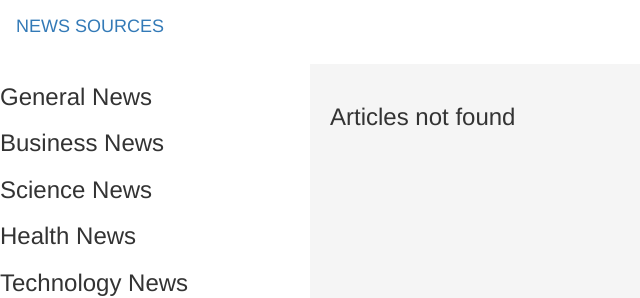
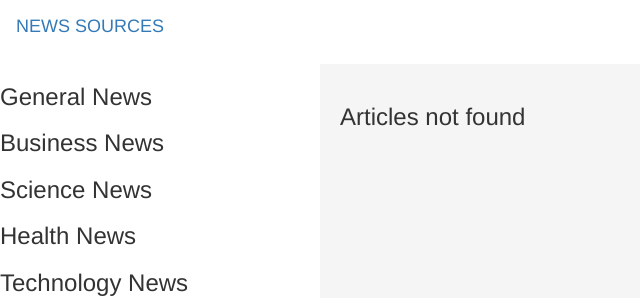
Before and after one commit to p-koskey/news-sources, a Flask app: template app/templates/article.html in a window 1280 px wide. Shown: the top 298 px of the page, without its empty margins (0-640 px from the left). Run offline with Flask 2, Linux system fonts and the light colour scheme; the template is opened without the code that fills it, so the values that code supplies are empty; some libraries are stand-ins or nearby versions.

Commit message:
fixed errors and added reponsive widthe to css file

```diff
--- a/app/static/css/index.css
+++ b/app/static/css/index.css
@@ -8,13 +8,14 @@
 }
 
 .sidebar{
-    width:300px;
+  width:25%;
+  overflow-wrap: break-word;
 }
 
 .main{
 background-color: #f5f5f5;
 position: absolute;
-  left: 310px;
+width: 75%;
 right: 0;
 padding: 20px;
 
```
Also changed, not shown: README.md (added), app/main/__init__.py (line endings or trailing spaces). Lines whose indentation alone changed are shown as unchanged.
